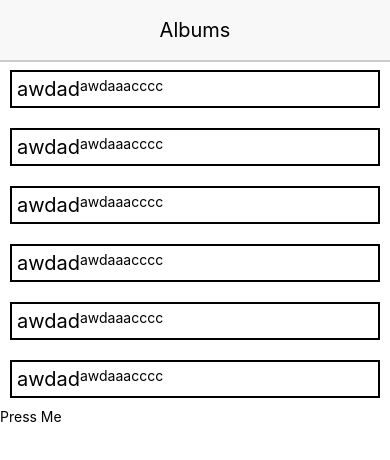
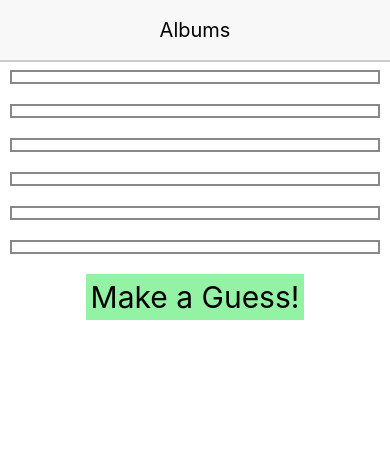
Before and after one commit to Tangjiyi0416/app-wk2, a React Native app: screen / in a window 390 px wide. Shown: the top 460 px of the page. Built offline with nearby package versions, Linux system fonts and the light colour scheme.

Commit message:
simple tagging and select modal

```diff
--- a/App.js
+++ b/App.js
@@ -12,15 +12,29 @@ import Modal from "react-native-modal";
 // import AlbumList from "./src/components/AlbumList";
 import React from "react";
 import AssumptionList from "./src/components/AssumptionList";
+import AnswerList from "./src/components/AnswerList";
+import answers from "./src/json/albums.json";
 export default class App extends React.Component {
   constructor(props) {
     super(props);
-    this.state = { assumptionCount: 0, isModalVisible: false };
+    this.state = {
+      assumptions: [],
+      isModalVisible: false,
+      correctAnswer: answers[Math.floor(Math.random() * answers.length)],
+    };
     this.toggleModal = this.toggleModal.bind();
+    this.makeAssumption = this.makeAssumption.bind();
   }
   toggleModal = () => {
     this.setState({ isModalVisible: !this.state.isModalVisible });
   };
+  makeAssumption = (answer) => {
+    if (answer.itemName === this.state.correctAnswer.itemName)
+      answer.correct = true;
+    this.setState({ assumptions: [...this.state.assumptions, answer] });
+    this.toggleModal();
+  };
+
   render() {
     return (
       <SafeAreaView style={styles.container}>
@@ -36,28 +50,47 @@ export default class App extends React.Component {
             AnswerItem:albumName,thumbnail
 
         */}
-        <AssumptionList />
+        <AssumptionList items={this.state.assumptions} />
         <Pressable
-          onPress={this.toggleModal}
+          onPressIn={this.toggleModal}
           style={({ pressed }) => [
             {
-              backgroundColor: pressed ? "rgb(210, 230, 255)" : "white",
+              backgroundColor: pressed ? "rgb(210, 230, 255)" : "#93F2A3",
             },
-            styles.guessButton,
+            styles.button,
           ]}
         >
           {({ pressed }) => (
-            <Text style={styles.guessButtonText}>
-              {pressed ? "Pressed!" : "Press Me"}
+            <Text style={styles.buttonText}>
+              {pressed ? "Waiting..." : "Make a Guess!"}
             </Text>
           )}
         </Pressable>
 
-        <Modal isVisible={this.state.isModalVisible}>
-          <View style={{ flex: 1 }}>
-            <Text>Hello!</Text>
-
-            <Button title="Hide modal" onPress={this.toggleModal} />
+        <Modal isVisible={this.state.isModalVisible} useNativeDriver={true}>
+          <View style={{ flex: 1, justifyContent: "space-between" }}>
+            <View>
+              <Text style={styles.answerModalTitle}>Choose One</Text>
+              <AnswerList
+                answerCallback={this.makeAssumption}
+                possibleAnswers={answers}
+              />
+            </View>
+            <Pressable
+              onPressIn={this.toggleModal}
+              style={({ pressed }) => [
+                {
+                  backgroundColor: pressed ? "rgb(210, 230, 255)" : "#F293A3",
+                },
+                styles.button,
+              ]}
+            >
+              {({ pressed }) => (
+                <Text style={styles.buttonText}>
+                  {pressed ? "Canceld" : "Cancel"}
+                </Text>
+              )}
+            </Pressable>
           </View>
         </Modal>
       </SafeAreaView>
@@ -69,6 +102,13 @@ const styles = StyleSheet.create({
   container: {
     flex: 1,
   },
-  guessButton: {},
-  guessButtonText: {},
+  button: { alignSelf: "center", padding: 5, margin: 10 },
+  buttonText: { fontSize: 30 },
+  answerModal: {},
+  answerModalTitle: {
+    fontSize: 30,
+    color: "#FFF",
+    textAlign: "center",
+    margin: 13,
+  },
 });
--- a/src/components/AnswerList.js
+++ b/src/components/AnswerList.js
@@ -1,14 +1,38 @@
-import { Text, StyleSheet, View } from "react-native";
+import { Text, StyleSheet, View, ScrollView, Pressable } from "react-native";
 import React, { Component } from "react";
-
 export default class AnswerList extends Component {
   render() {
     return (
-      <View>
-        <Text>AnswerList</Text>
-      </View>
+      <ScrollView>
+        {this.props.possibleAnswers
+          ? this.props.possibleAnswers.map((answer) => {
+              return (
+                <Pressable
+                  onPressIn={() => {
+                    this.props.answerCallback(answer);
+                  }}
+                  style={({ pressed }) => [
+                    {
+                      backgroundColor: pressed
+                        ? "rgb(210, 230, 255)"
+                        : "#93F2A3",
+                    },
+                    styles.button,
+                  ]}
+                >
+                  {({}) => (
+                    <Text style={styles.buttonText}>{answer.itemName}</Text>
+                  )}
+                </Pressable>
+              );
+            })
+          : null}
+      </ScrollView>
     );
   }
 }
 
-const styles = StyleSheet.create({});
+const styles = StyleSheet.create({
+  button: { alignSelf: "center", padding: 5, margin: 10 },
+  buttonText: { fontSize: 30 },
+});
--- a/src/components/AssumptionItem.js
+++ b/src/components/AssumptionItem.js
@@ -5,19 +5,30 @@ export default class AssumptionItem extends Component {
   render() {
     return (
       <View style={styles.item}>
-        <Text style={styles.itemName}>{this.props.itemName || ""}</Text>
+        <Text
+          style={
+            ({ borderColor: this.props.correct ? "#048548" : "#888" },
+            styles.itemName)
+          }
+        >
+          {this.props.itemName || ""}
+        </Text>
         <View style={styles.itemTagsContainer}>
-          {this.props.tags ? (
-            this.props.tags.map((tag, key) => {
-              return (
-                <Text style={styles.itemTag} key={key}>
-                  {tag}
-                </Text>
-              );
-            })
-          ) : (
-            <Text></Text>
-          )}
+          {this.props.tags
+            ? this.props.tags.map((tag, key) => {
+                return (
+                  <Text
+                    style={
+                      ({ borderColor: this.props.correct ? "#048548" : "#888" },
+                      styles.itemTag)
+                    }
+                    key={key}
+                  >
+                    {tag}
+                  </Text>
+                );
+              })
+            : null}
         </View>
       </View>
     );
@@ -28,17 +39,24 @@ const styles = StyleSheet.create({
   item: {
     flexDirection: "row",
     borderWidth: 2,
-    borderColor: "#000",
+    borderColor: "#888",
     margin: 10,
     padding: 5,
   },
   itemName: {
     fontSize: 20,
+    marginRight: 5,
   },
   itemTagsContainer: {
     flexDirection: "row",
   },
   itemTag: {
     fontSize: 14,
+    marginHorizontal: 5,
+    padding: 3,
+    borderColor: "#888",
+    borderWidth: 2,
+    textAlignVertical: "center",
+    textAlign: "center",
   },
 });
--- a/src/components/AssumptionList.js
+++ b/src/components/AssumptionList.js
@@ -1,20 +1,40 @@
 import { Text, StyleSheet, View } from "react-native";
 import React, { Component } from "react";
 import AssumptionItem from "./AssumptionItem";
-const as = {
-  name: "awdad",
-  tags: ["awd", "aaa", "cccc"],
-};
 export default class AssumptionList extends Component {
   render() {
     return (
       <View>
-        <AssumptionItem itemName={as.name} tags={as.tags} />
-        <AssumptionItem itemName={as.name} tags={as.tags} />
-        <AssumptionItem itemName={as.name} tags={as.tags} />
-        <AssumptionItem itemName={as.name} tags={as.tags} />
-        <AssumptionItem itemName={as.name} tags={as.tags} />
-        <AssumptionItem itemName={as.name} tags={as.tags} />
+        <AssumptionItem
+          itemName={this.props.items[0] ? this.props.items[0].itemName : null}
+          tags={this.props.items[0] ? this.props.items[0].tags : null}
+          correct={this.props.correct ? true : false}
+        />
+        <AssumptionItem
+          itemName={this.props.items[1] ? this.props.items[1].itemName : null}
+          tags={this.props.items[1] ? this.props.items[1].tags : null}
+          correct={this.props.correct ? true : false}
+        />
+        <AssumptionItem
+          itemName={this.props.items[2] ? this.props.items[2].itemName : null}
+          tags={this.props.items[2] ? this.props.items[2].tags : null}
+          correct={this.props.correct ? true : false}
+        />
+        <AssumptionItem
+          itemName={this.props.items[3] ? this.props.items[3].itemName : null}
+          tags={this.props.items[3] ? this.props.items[3].tags : null}
+          correct={this.props.correct ? true : false}
+        />
+        <AssumptionItem
+          itemName={this.props.items[4] ? this.props.items[4].itemName : null}
+          tags={this.props.items[4] ? this.props.items[4].tags : null}
+          correct={this.props.correct ? true : false}
+        />
+        <AssumptionItem
+          itemName={this.props.items[5] ? this.props.items[5].itemName : null}
+          tags={this.props.items[5] ? this.props.items[5].tags : null}
+          correct={this.props.correct ? true : false}
+        />
       </View>
     );
   }
--- a/src/json/albums.json
+++ b/src/json/albums.json
@@ -1,34 +1,39 @@
 [{
-        "title": "Taylor Swift",
+        "itemName": "Taylor Swift",
         "artist": "Taylor Swift",
+        "tags": ["a", "b"],
         "url": "https://www.amazon.com/Taylor-Swift/dp/B0014I4KH6",
         "image": "https://images-na.ssl-images-amazon.com/images/I/61McsadO1OL.jpg",
         "thumbnail_image": "https://i.imgur.com/K3KJ3w4h.jpg"
     },
     {
-        "title": "Fearless",
+        "itemName": "Fearless",
         "artist": "Taylor Swift",
+        "tags": ["a", "c"],
         "url": "https://www.amazon.com/Fearless-Enhanced-Taylor-Swift/dp/B001EYGOEM",
         "image": "https://images-na.ssl-images-amazon.com/images/I/51qmhXWZBxL.jpg",
         "thumbnail_image": "https://i.imgur.com/K3KJ3w4h.jpg"
     },
     {
-        "title": "Speak Now",
+        "itemName": "Speak Now",
         "artist": "Taylor Swift",
+        "tags": ["b", "c"],
         "url": "https://www.amazon.com/Speak-Now-Taylor-Swift/dp/B003WTE886",
         "image": "https://images-na.ssl-images-amazon.com/images/I/51vlGuX7%2BFL.jpg",
         "thumbnail_image": "https://i.imgur.com/K3KJ3w4h.jpg"
     },
     {
-        "title": "Red",
+        "itemName": "Red",
         "artist": "Taylor Swift",
+        "tags": ["a", "d"],
         "url": "https://www.amazon.com/Red-Taylor-Swift/dp/B008XNZMOU",
         "image": "https://images-na.ssl-images-amazon.com/images/I/41j7-7yboXL.jpg",
         "thumbnail_image": "https://i.imgur.com/K3KJ3w4h.jpg"
     },
     {
-        "title": "1989",
+        "itemName": "1989",
         "artist": "Taylor Swift",
+        "tags": ["c", "d"],
         "url": "https://www.amazon.com/1989-Taylor-Swift/dp/B00MRHANNI",
         "image": "https://images-na.ssl-images-amazon.com/images/I/717DWgRftmL._SX522_.jpg",
         "thumbnail_image": "https://i.imgur.com/K3KJ3w4h.jpg"
```
Also changed, not shown: src/components/AnswerItem.js (deleted, +0 -14 lines).
